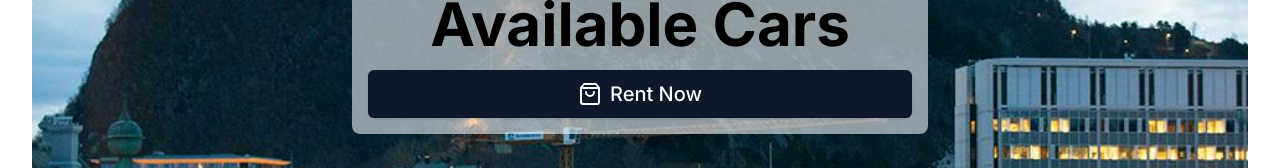
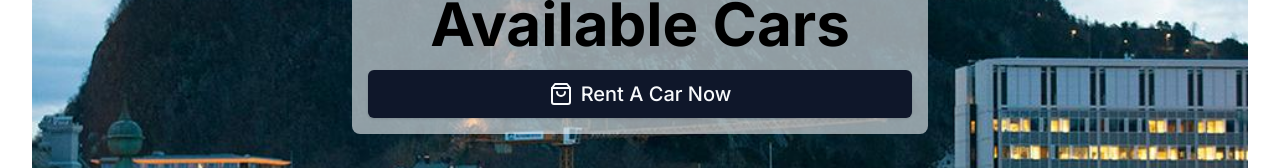
Before and after one commit to viljarh/idata-group10, a Next.js app in the folder frontend/: page / in a window 1280 px wide. Shown: the part 318-486 px from the top of the page. Built offline with nearby package versions, Linux system fonts and the light colour scheme.

Commit message:
Added things to frontend

```diff
--- a/frontend/app/page.tsx
+++ b/frontend/app/page.tsx
@@ -16,7 +16,7 @@ export default function Home() {
                 Available Cars
                 <Button size="lg" className="w-full py-6 text-xl">
                   <ShoppingBag className="mr-2" />
-                  Rent Now
+                  Rent A Car Now
                 </Button>
               </div>
             </div>
```
